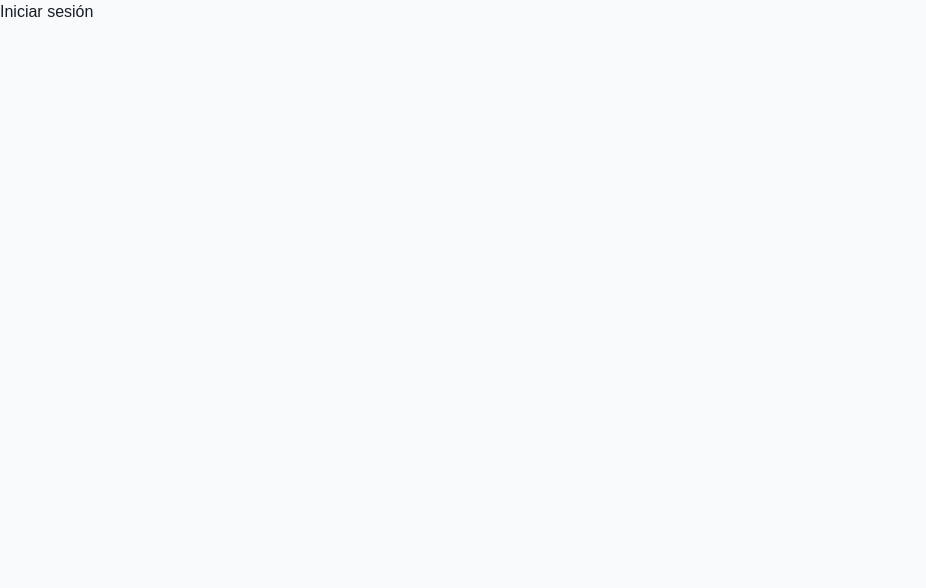
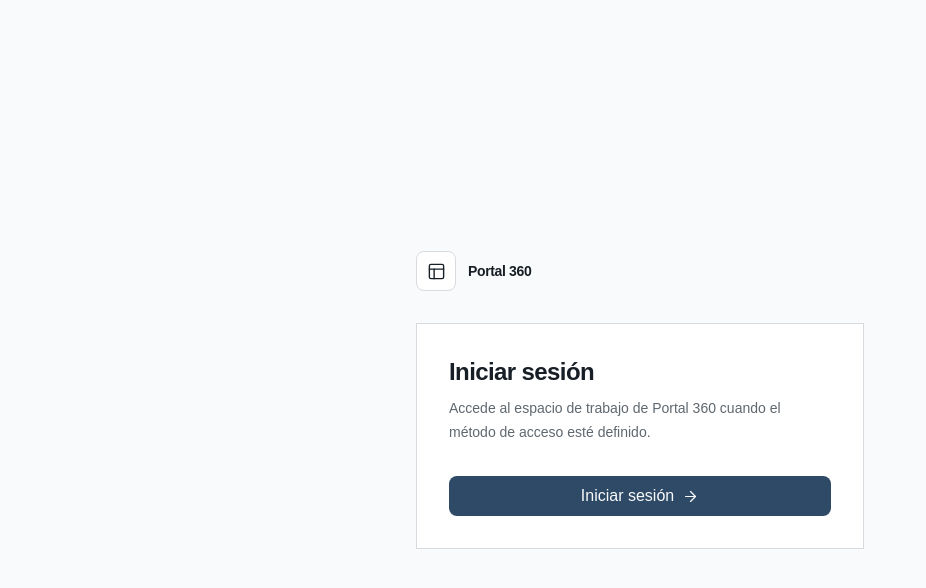
Before and after one commit to LyLVictorRamirez/portal360, a Next.js app in the folder apps/web/: page /login in a window 1280 px wide. Shown: the top 588 px of the page, without its empty margins (0-926 px from the left). Built offline with nearby package versions, Linux system fonts and the light colour scheme.

Commit message:
Spec02 - Paso 09 Crear Login visual

```diff
--- a/apps/web/src/app/(public)/login/page.tsx
+++ b/apps/web/src/app/(public)/login/page.tsx
@@ -1,3 +1,32 @@
+import { ArrowRight, PanelsTopLeft } from "lucide-react";
+
 export default function LoginPage() {
-  return <main>Iniciar sesión</main>;
+  return (
+    <main className="flex min-h-screen items-center justify-center bg-background px-6 py-12">
+      <section aria-labelledby="login-title" className="w-full max-w-md">
+        <div className="flex items-center gap-3 text-foreground">
+          <div className="flex size-10 items-center justify-center rounded-md border border-border bg-surface">
+            <PanelsTopLeft aria-hidden="true" size={19} strokeWidth={1.75} />
+          </div>
+          <span className="text-sm font-semibold tracking-tight">Portal 360</span>
+        </div>
+
+        <div className="mt-8 border border-border bg-surface p-6 sm:p-8">
+          <h1 className="text-2xl font-semibold tracking-tight text-foreground" id="login-title">
+            Iniciar sesión
+          </h1>
+          <p className="mt-2 text-sm leading-6 text-muted">
+            Accede al espacio de trabajo de Portal 360 cuando el método de acceso esté definido.
+          </p>
+          <button
+            className="mt-8 inline-flex h-10 w-full items-center justify-center gap-2 rounded-md bg-primary px-4 text-sm font-medium text-primary-foreground transition-colors hover:opacity-90"
+            type="button"
+          >
+            Iniciar sesión
+            <ArrowRight aria-hidden="true" size={17} strokeWidth={1.75} />
+          </button>
+        </div>
+      </section>
+    </main>
+  );
 }
```
